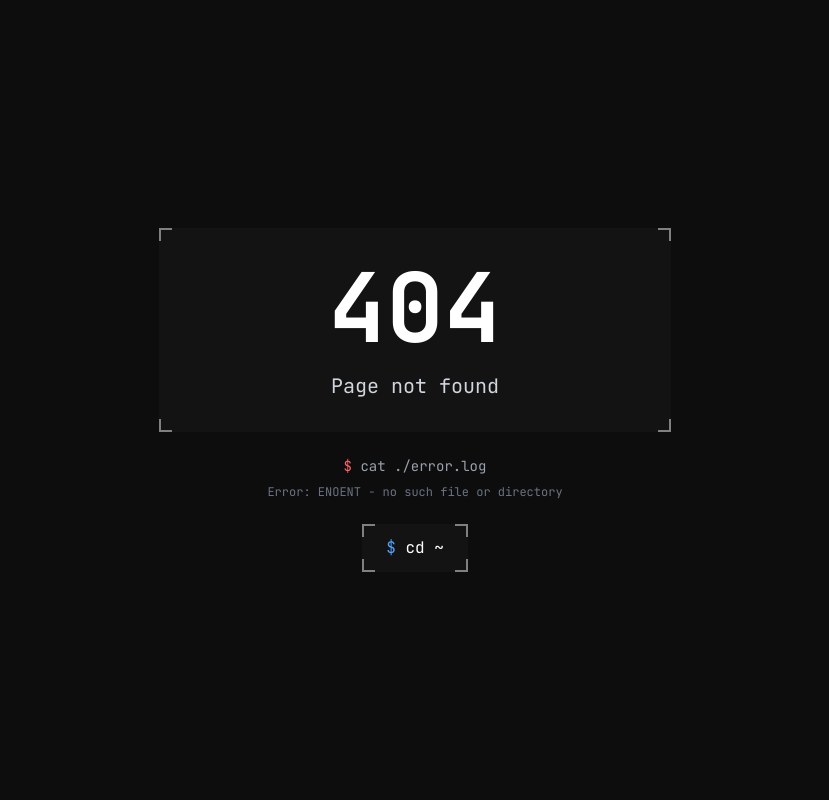
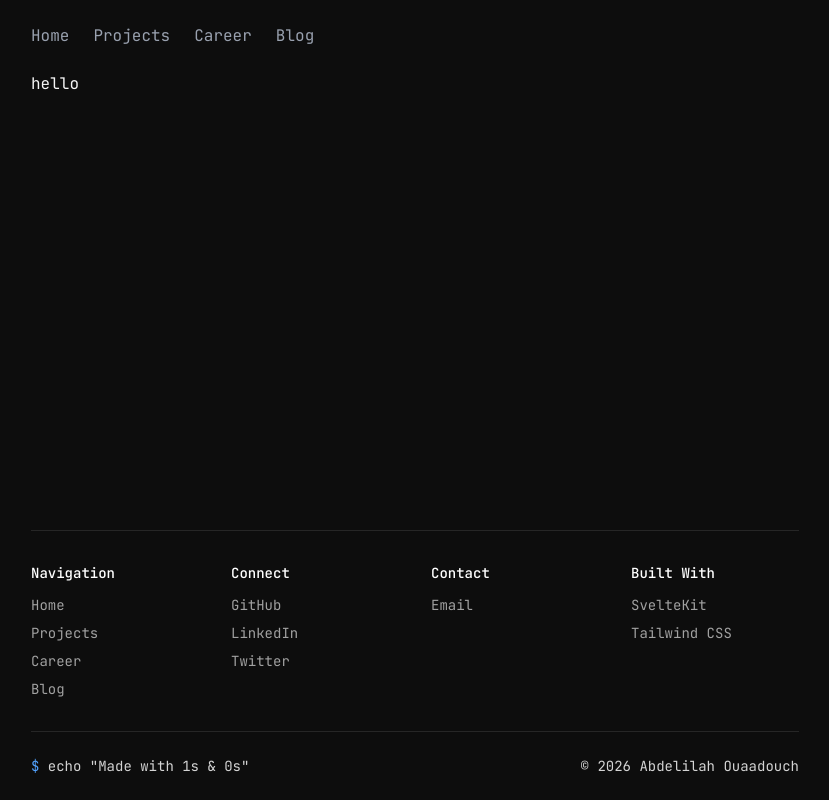
Before and after one commit to AbdelilahOu/Fingerlings, a SvelteKit app in the folder apps/web/: page / in a window 1280 px wide. Before the commit this address had no page. Shown: the whole page, without its empty margins (225-1054 px from the left). Built offline with nearby package versions, Linux system fonts and the light colour scheme.

Commit message:
feat: fix

```diff
--- /dev/null
+++ b/apps/web/src/routes/(marketing)/+page.svelte
@@ -0,0 +1,3 @@
+<div>
+    hello
+</div>
--- /dev/null
+++ b/apps/web/src/routes/[...all]/+page.server.ts
@@ -0,0 +1,5 @@
+import { error } from "@sveltejs/kit";
+
+export function load() {
+  error(404, "Not Found");
+}
```
